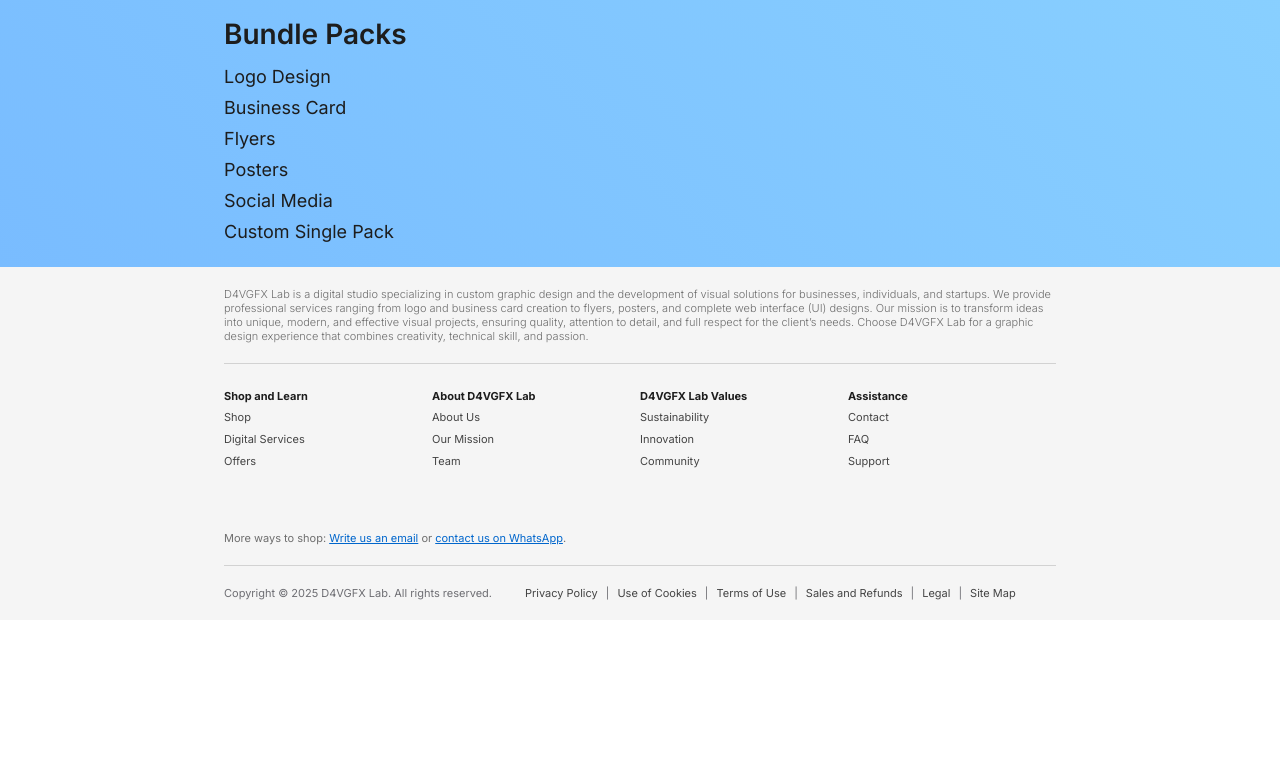
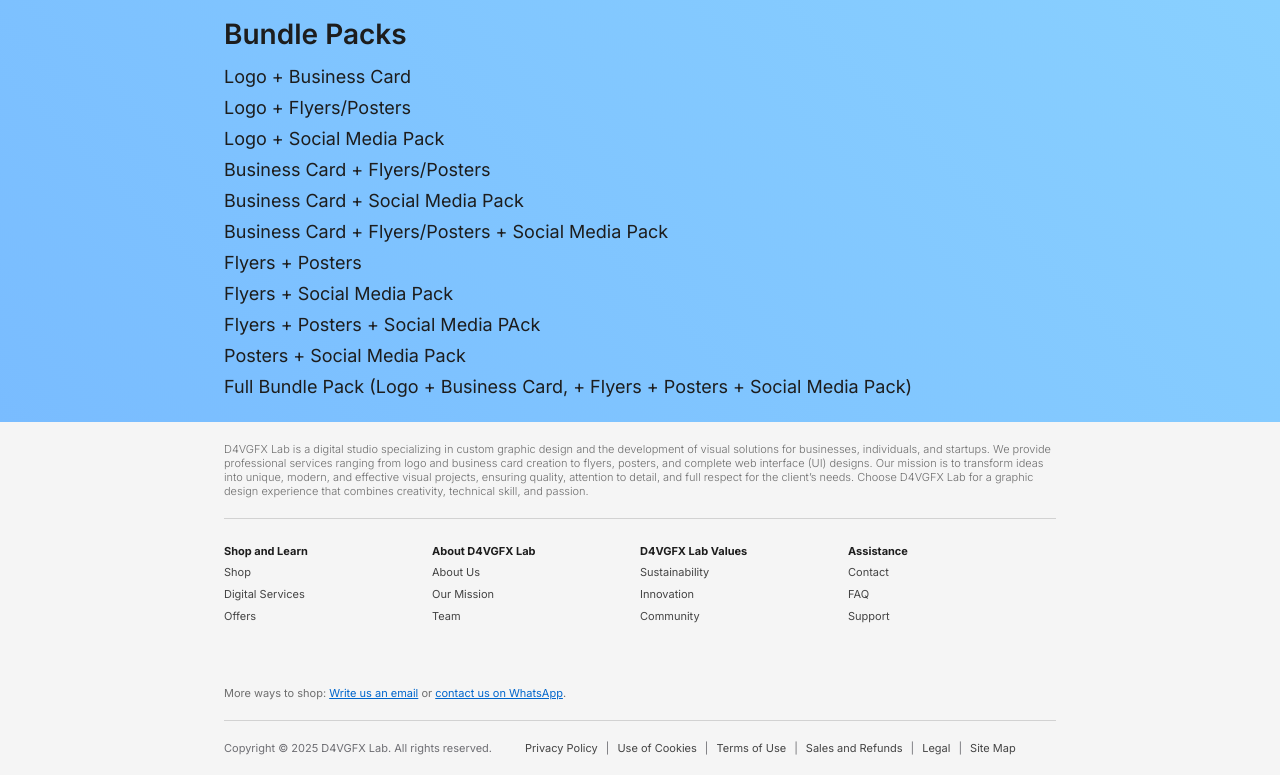
Before and after one commit to D4VGFX/D4VGFX_Lab, an Astro site: page /products in a window 1280 px wide. Shown: the part 1087-1862 px from the top of the page. Before the commit the page ends 1707 px from the top, so only its background shows below. Built offline with nearby package versions, Linux system fonts and the light colour scheme; Astro itself is replaced by a stand-in of ours.

Commit message:
Update index.astro

```diff
--- a/src/pages/products/index.astro
+++ b/src/pages/products/index.astro
@@ -74,12 +74,17 @@
                 <div class="prods">
                     <div class="list">
                         <ul>
-                            <li><a href="#">Logo Design</a></li>
-                            <li><a href="#">Business Card</a></li>
-                            <li><a href="#">Flyers</a></li>
-                            <li><a href="#">Posters</a></li>
-                            <li><a href="#">Social Media</a></li>
-                            <li><a href="#">Custom Single Pack</a></li>
+                            <li><a href="#">Logo + Business Card</a></li>
+                            <li><a href="#">Logo + Flyers/Posters</a></li>
+                            <li><a href="#">Logo + Social Media Pack</a></li>
+                            <li><a href="#">Business Card + Flyers/Posters</a></li>
+                            <li><a href="#">Business Card + Social Media Pack</a></li>
+                            <li><a href="#">Business Card + Flyers/Posters + Social Media Pack</a></li>
+                            <li><a href="#">Flyers + Posters</a></li>
+                            <li><a href="#">Flyers + Social Media Pack</a></li>
+                            <li><a href="#">Flyers + Posters + Social Media PAck</a></li>
+                            <li><a href="#">Posters + Social Media Pack</a></li>
+                            <li><a href="#">Full Bundle Pack (Logo + Business Card, + Flyers + Posters + Social Media Pack)</a></li>
                         </ul>
                     </div>
                 </div>
```
